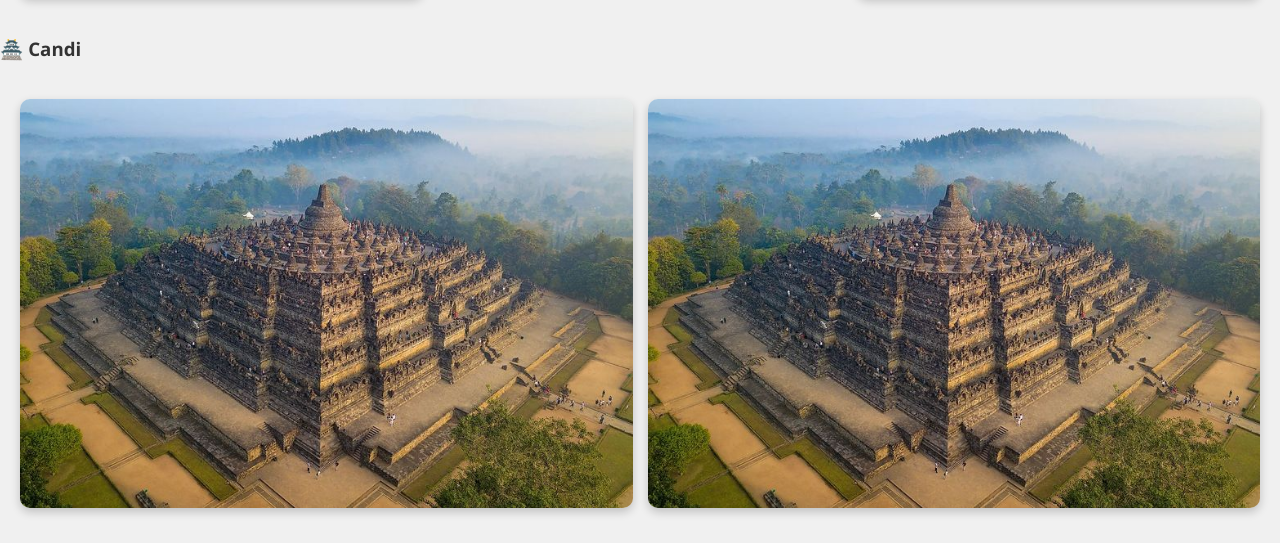
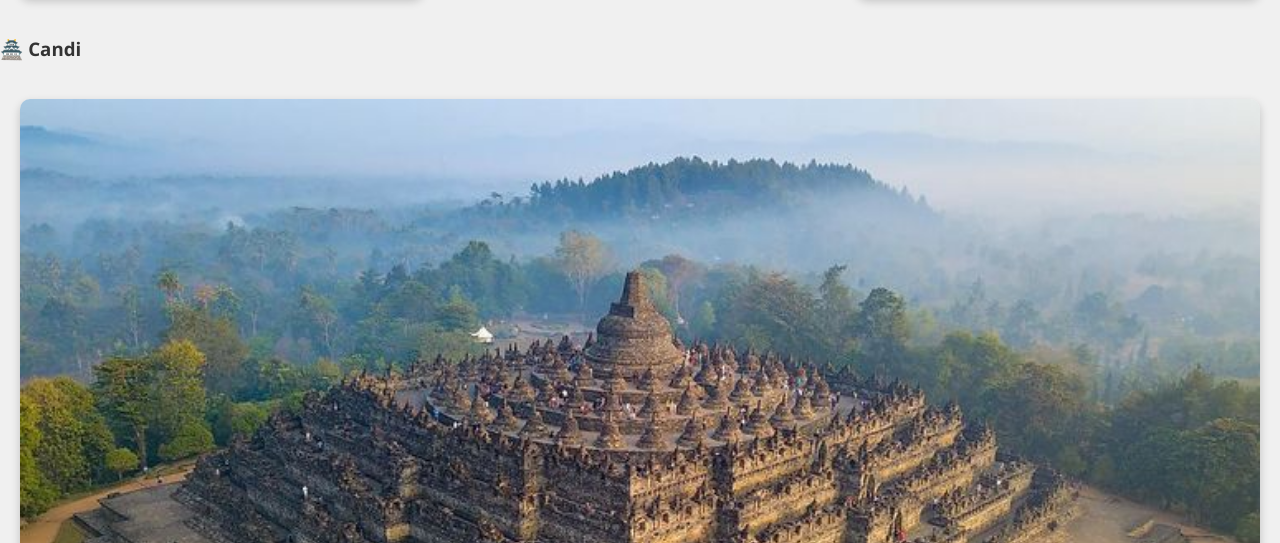
Before and after one commit to ndaazell/pesona-indonesia, a plain HTML site: page Galeri.html in a window 1280 px wide. Shown: the part 938-1481 px from the top of the page. Drawn offline with nearby package versions, Linux system fonts and the light colour scheme.

Commit message:
Update Galeri.html
Signed-off-by: nda <nidaamaliah79@gmail.com>

```diff
--- a/Galeri.html
+++ b/Galeri.html
@@ -39,7 +39,6 @@
     <h3>🏯 Candi</h3>
     <div class="gallery-grid" data-aos="fade-up">
       <img src="candi.jpg" alt="Candi Borobudur" loading="lazy">
-      <img src="candi.jpg" alt="Candi Prambanan" loading="lazy">
     </div>
 
     <h3>💧 Air Terjun</h3>
```
